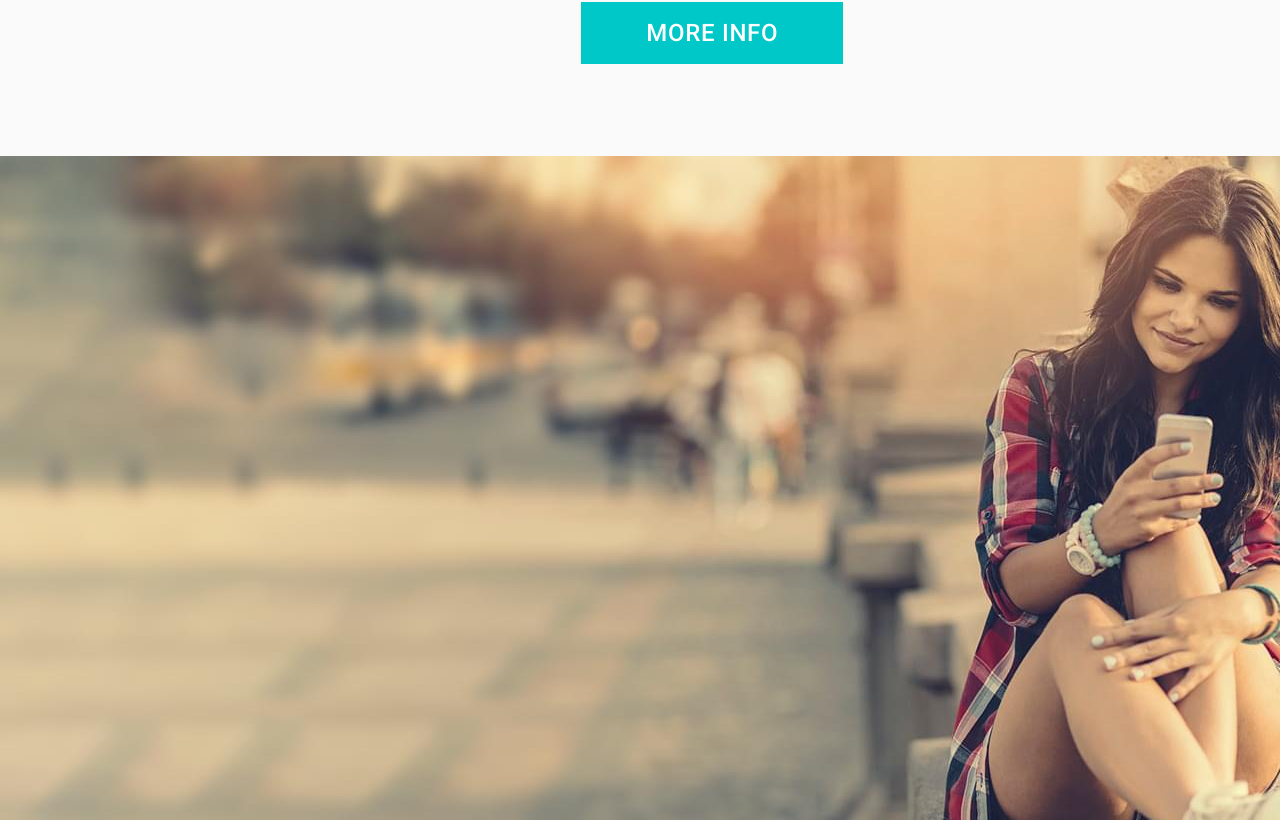
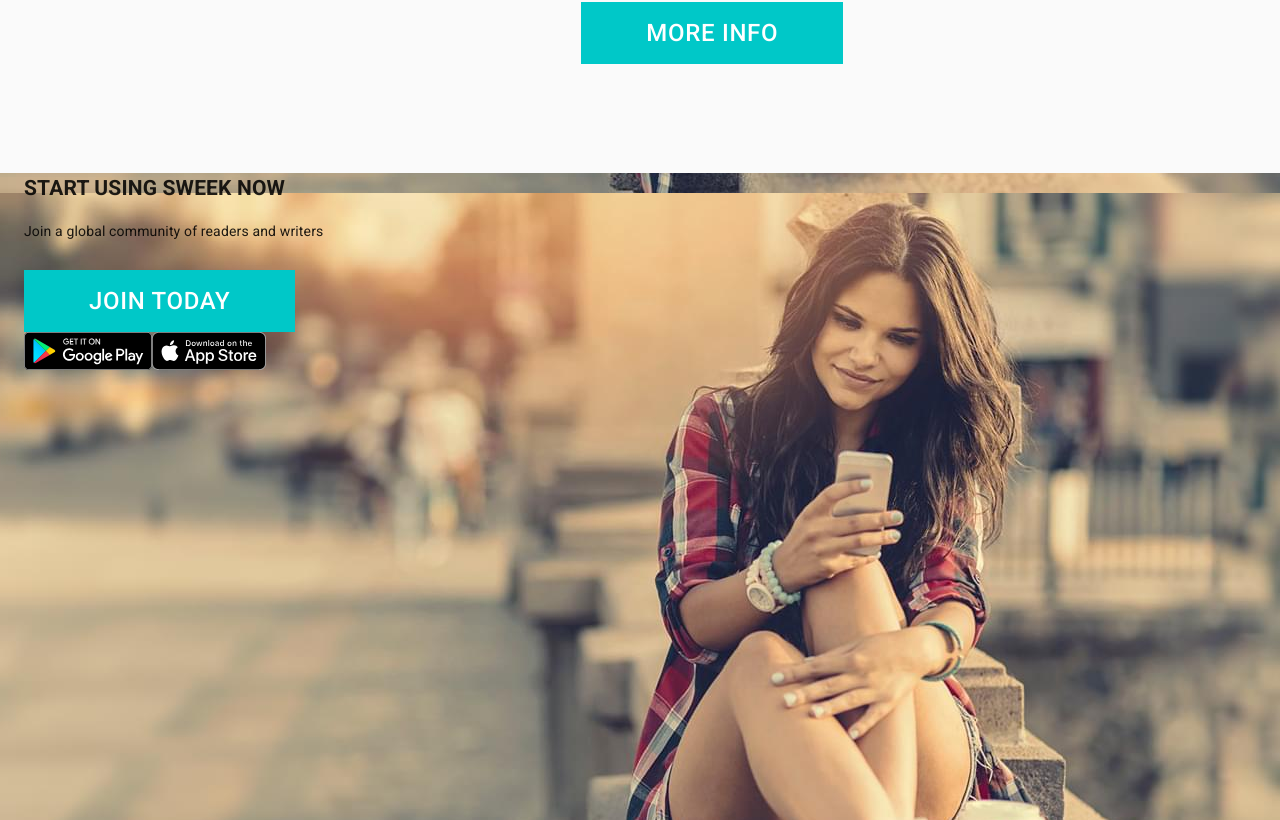
Before and after one commit to Ayyasudeen/sweek-clone-materialui, a React (Create React App) app: page / in a window 1280 px wide. Shown: the part 5180-6000 px from the top of the page. Built offline with nearby package versions, Linux system fonts and the light colour scheme.

Commit message:
start using halfway done

```diff
--- a/src/components/Home/StartUsing.js
+++ b/src/components/Home/StartUsing.js
@@ -1,13 +1,29 @@
-import { Container, makeStyles } from "@material-ui/core";
+import { Button, Container, makeStyles } from "@material-ui/core";
 import React from "react";
+import { Colors } from "../../helpers/Colors";
 
 const useStyles = makeStyles({
   root: {
     backgroundImage: "url(/assets/images/start-using.jpg)",
-    height: "100vh",
+    height: "105vh",
+    objectFit: "contain",
+    backgroundPosition: "50% 50%",
   },
   container: {
     maxWidth: 1410,
+  },
+  button: {
+    borderRadius: 0,
+    backgroundColor: Colors.primary,
+    color: Colors.white,
+    fontSize: 24,
+    padding: "10px 65px",
+    marginTop: 15,
+  },
+  image: {
+    "& img": {
+      height: 38,
+    },
   },
 });
 
@@ -15,7 +31,17 @@ const StartUsing = () => {
   const classes = useStyles();
   return (
     <section className={classes.root}>
-      <Container maxWidth="false" className={classes.container}></Container>
+      <Container maxWidth="false" className={classes.container}>
+        <h2>START USING SWEEK NOW</h2>
+        <p>Join a global community of readers and writers</p>
+        <Button className={classes.button} variant="contained" disableElevation>
+          JOIN TODAY
+        </Button>
+        <div className={classes.image}>
+          <img src="/assets/images/googleplay.svg" alt="google-playstore" />
+          <img src="/assets/images/applestore.svg" alt="apple-playstore" />
+        </div>
+      </Container>
     </section>
   );
 };
```
Also changed, not shown: public/assets/images/applestore.svg (added), public/assets/images/googleplay.svg (added).
